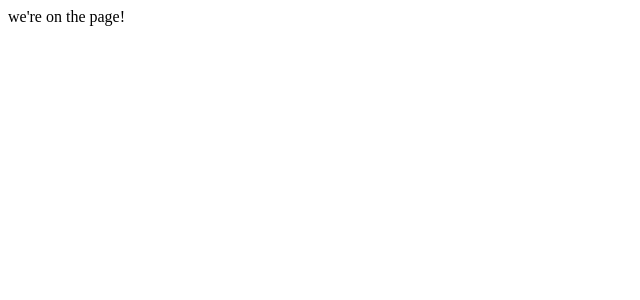
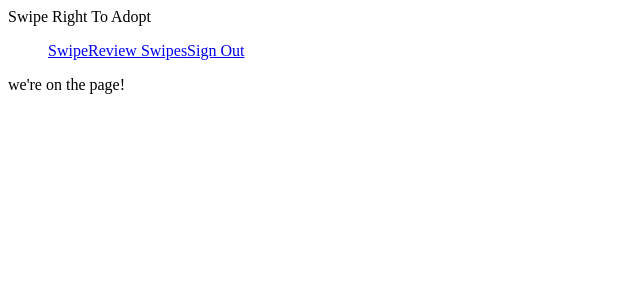
Before and after one commit to MGlyer/SWP, a React app: page /login in a window 1280 px wide. Shown: the top 300 px of the page, without its empty margins (0-640 px from the left). Built offline with nearby package versions, Linux system fonts and the light colour scheme; the HTML template or start-up script is replaced by a standard one.

Commit message:
sets up navbar

```diff
--- /dev/null
+++ b/client/src/components/navbar.jsx
@@ -0,0 +1,25 @@
+import React from 'react'
+import { Link } from 'react-router-dom'
+
+let Navbar = (props) => {
+    return(
+        <div>
+            <span>Swipe Right To Adopt</span>
+                {
+                    props.loggedIn ?
+                    <ul>
+                        <Link to= '/global'>Swipe</Link>
+                        <Link to= '/rights'>Review Swipes</Link>
+                        <Link to= '/login'>Sign Out</Link>
+                    </ul>
+                    :
+                    <ul>
+                        <Link to= '/login'>Login</Link>
+                        <Link to= '/signup'>Signup</Link>
+                    </ul>
+                }
+        </div>
+    )
+}
+
+export default Navbar
--- a/client/src/index.jsx
+++ b/client/src/index.jsx
@@ -1,13 +1,14 @@
 import React from 'react'
 import ReactDom from 'react-dom'
 import axios from 'axios'
-import ReactRoute from 'react-router-dom'
+import {BrowserRouter as Router, Link, Route, Redirect} from 'react-router-dom'
+import Navbar from './components/navbar.jsx'
 
 class App extends React.Component {
     constructor(props) {
         super(props)
         this.state ={
-            //some state
+            loggedIn: true
         }
     }
 
@@ -19,9 +20,14 @@ class App extends React.Component {
     //Render Section
     render() {
         return(
-            <div>
-                we're on the page!
-            </div>
+            <Router>
+                <div className="container">
+                    <Navbar loggedIn = {this.state.loggedIn} />
+                    we're on the page!
+                    {/* <Switch>
+                    </Switch> */}
+                </div>
+            </Router>
         )
     }
 }
```
Also changed, not shown: 1 other file (tests, documents, lock files or other folders).
